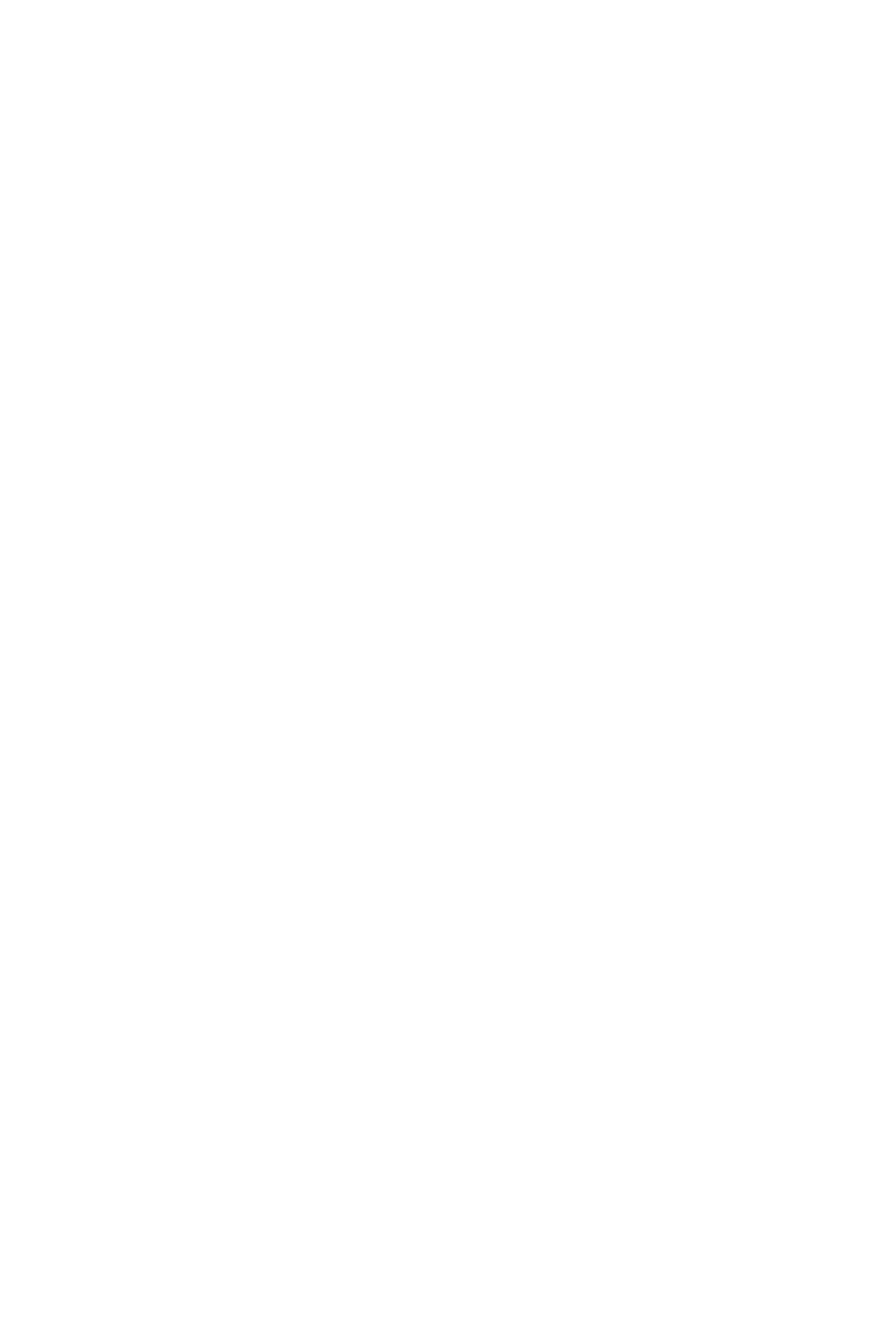
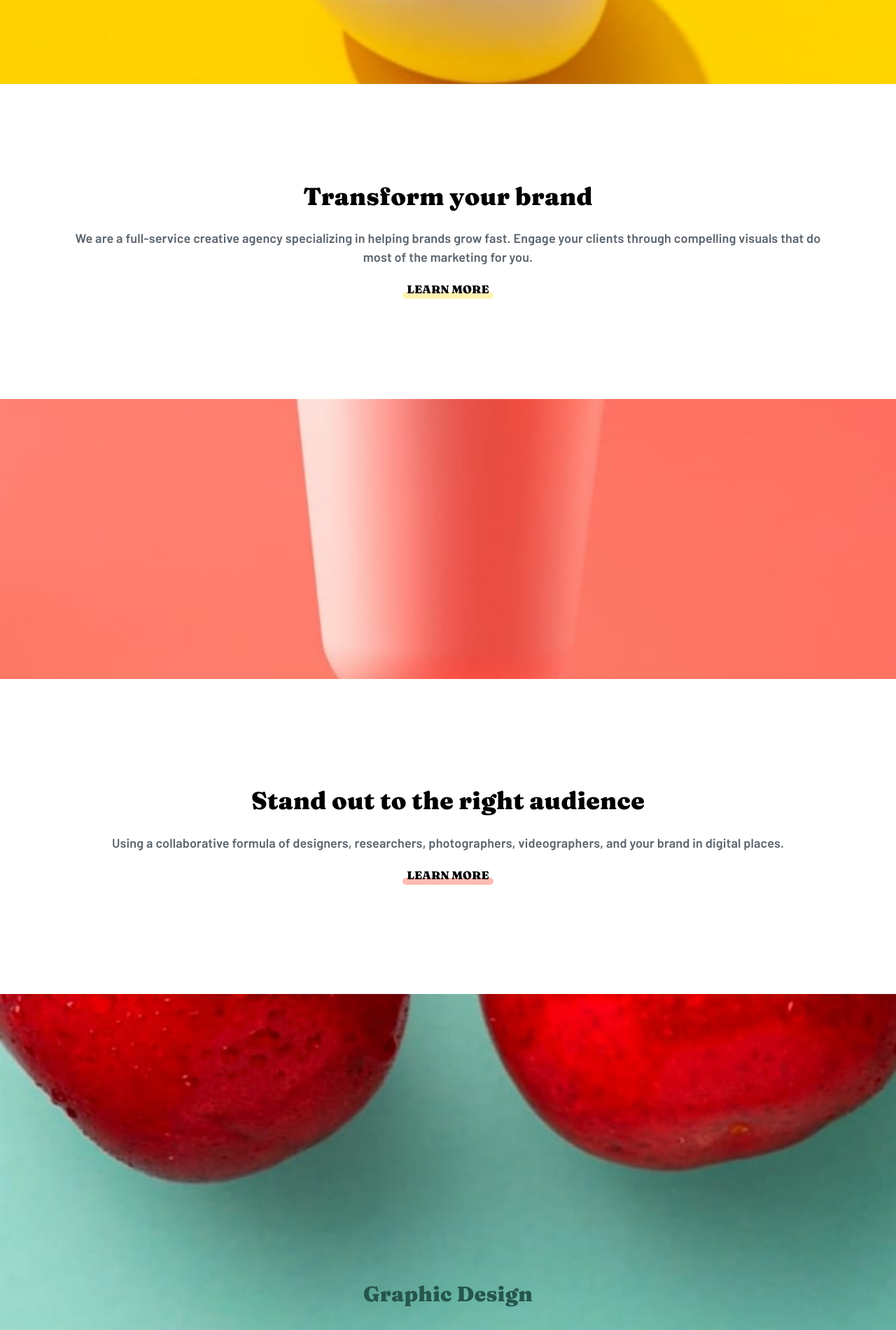
Before and after one commit to telnesito/sunnyside-landing-page, a React (Vite) app: page / in a window 1280 px wide. Shown: the part 880-2780 px from the top of the page at 70% size. Before the commit the page ends 800 px from the top, so only its background shows below. Built offline with nearby package versions, Linux system fonts and the light colour scheme.

Commit message:
info-section

```diff
--- a/src/App.jsx
+++ b/src/App.jsx
@@ -1,5 +1,8 @@
 import { Box } from '@mui/material'
 import Hero from './components/Hero'
+import Egg from './components/Egg'
+import Couple from './components/Couple'
+import Graphic from './components/Graphic'
 
 function App() {
 
@@ -11,6 +14,9 @@ function App() {
       bgcolor={'gray'}
     >
       <Hero />
+      <Egg />
+      <Couple />
+      <Graphic />
     </Box>
   )
 }
--- /dev/null
+++ b/src/components/Couple.jsx
@@ -0,0 +1,90 @@
+import { Box, Typography } from '@mui/material'
+import React from 'react'
+
+const Couple = () => {
+  return (
+    <Box
+      display={'flex'}
+      flexDirection={'column'}
+      width={'100%'}
+    >
+      <Box
+        width={'100%'}
+        height={'400px'}
+        sx={{
+          backgroundImage: 'url(./mobile/image-stand-out.jpg)',
+          backgroundPosition: 'center',
+          backgroundSize: 'cover',
+          backgroundRepeat: 'no-repeat'
+        }}
+      >
+      </Box>
+      <Box
+        width={'100%'}
+        height={'450px'}
+        display={'flex'}
+        alignItems={'center'}
+        justifyContent={'center'}
+        flexDirection={'column'}
+        gap={'20px'}
+        bgcolor={'white'}
+      >
+
+        <Typography
+          width={'90%'}
+          fontSize={'35px'}
+          fontWeight={'900'}
+          textAlign={'center'}
+          fontFamily={'Fraunces'}
+        >Stand out to the right audience</Typography>
+
+        <Typography
+          fontSize={'18px'}
+          color={'hsl(213, 9%, 39%)'}
+          width={'85%'}
+          textAlign={'center'}
+          fontFamily={'Barlow'}
+        >
+          Using a collaborative formula of designers, researchers, photographers, videographers, and your brand in digital places.
+        </Typography>
+
+        <Box
+          display={'flex'}
+          flexDirection={'column'}
+          alignItems={'center'}
+          sx={{
+            cursor: 'pointer'
+          }}
+        >
+          <Typography
+            zIndex={'2'}
+
+            fontWeight={'900'}
+            textAlign={'center'}
+            fontFamily={'Fraunces'}
+          >
+            LEARN MORE
+          </Typography>
+
+          <Box
+            zIndex={'1'}
+            position={'relative'}
+            top={'-8px'}
+            bgcolor={'hsl(7, 99%, 85%)'}
+            height={'10px'}
+            width={'110%'}
+            borderRadius={'25px'}
+          >
+
+
+          </Box>
+        </Box>
+
+      </Box>
+
+
+    </Box>
+  )
+}
+
+export default Couple
--- /dev/null
+++ b/src/components/Egg.jsx
@@ -0,0 +1,88 @@
+import { Box, Typography } from '@mui/material'
+import React from 'react'
+
+const Egg = () => {
+  return (
+    <Box
+      display={'flex'}
+      flexDirection={'column'}
+      width={'100%'}
+    >
+
+      <Box
+        width={'100%'}
+        height={'400px'}
+        sx={{
+          backgroundImage: 'url(./mobile/image-transform.jpg)',
+          backgroundPosition: 'center',
+          backgroundSize: 'cover',
+          backgroundRepeat: 'no-repeat'
+        }}
+      >
+      </Box>
+
+      <Box
+        width={'100%'}
+        height={'450px'}
+        display={'flex'}
+        alignItems={'center'}
+        justifyContent={'center'}
+        flexDirection={'column'}
+        gap={'20px'}
+        bgcolor={'white'}
+      >
+        <Typography
+          fontSize={'35px'}
+          fontWeight={'900'}
+          textAlign={'center'}
+          fontFamily={'Fraunces'}
+        >Transform your brand</Typography>
+
+        <Typography
+          fontSize={'18px'}
+          color={'hsl(213, 9%, 39%)'}
+          width={'85%'}
+          textAlign={'center'}
+          fontFamily={'Barlow'}
+        >
+          We are a full-service creative agency specializing in helping brands grow fast. Engage your clients through compelling visuals that do most of the marketing for you.
+        </Typography>
+
+        <Box
+          display={'flex'}
+          flexDirection={'column'}
+          alignItems={'center'}
+          sx={{
+            cursor: 'pointer'
+          }}
+        >
+          <Typography
+            zIndex={'2'}
+
+            fontWeight={'900'}
+            textAlign={'center'}
+            fontFamily={'Fraunces'}
+          >
+            LEARN MORE
+          </Typography>
+
+          <Box
+            zIndex={'1'}
+            position={'relative'}
+            top={'-8px'}
+            bgcolor={'hsl(51, 100%, 85%)'}
+            height={'10px'}
+            width={'110%'}
+            borderRadius={'25px'}
+          >
+
+
+          </Box>
+        </Box>
+      </Box>
+
+    </Box>
+  )
+}
+
+export default Egg
--- /dev/null
+++ b/src/components/Graphic.jsx
@@ -0,0 +1,108 @@
+import { Box, Typography } from '@mui/material'
+import React from 'react'
+
+const Graphic = () => {
+  return (
+    <Box
+      display={'flex'}
+      flexDirection={'column'}
+      width={'100%'}
+    >
+
+      <Box
+        display={'flex'}
+        alignItems={'center'}
+        justifyContent={'end'}
+        width={'100%'}
+        height={'500px'}
+        gap={'25px'}
+        flexDirection={'column'}
+        paddingBottom={'40px'}
+        sx={{
+          backgroundImage: 'url(./mobile/image-graphic-design.jpg)',
+          backgroundSize: 'cover',
+          backgroundPosition: 'center',
+          backgroundRepeat: 'no-repeat'
+        }}
+      >
+
+        <Box
+          display={'flex'}
+          flexDirection={'column'}
+          alignItems={'center'}
+          justifyContent={'center'}
+          gap={'25px'}
+          width={'90%'}
+        >
+          <Typography
+            color={'hsl(167, 40%, 24%)'}
+            fontFamily={'Fraunces'}
+            fontWeight={'900'}
+            fontSize={'30px'}
+
+          >Graphic Design</Typography>
+
+          <Typography
+            color={'hsl(167, 40%, 24%)'}
+
+            textAlign={'center'}
+            fontFamily={'Barlow'}
+
+          >
+            Great design makes you memorable. We deliver artwork that underscores your brand message and captures potential clients attention.
+          </Typography>
+        </Box>
+      </Box>
+
+      <Box
+        display={'flex'}
+        alignItems={'center'}
+        justifyContent={'end'}
+        width={'100%'}
+        height={'500px'}
+        gap={'25px'}
+        flexDirection={'column'}
+        paddingBottom={'40px'}
+        sx={{
+          backgroundImage: 'url(./mobile/image-photography.jpg)',
+          backgroundSize: 'cover',
+          backgroundPosition: 'center',
+          backgroundRepeat: 'no-repeat'
+        }}
+      >
+
+        <Box
+          display={'flex'}
+          flexDirection={'column'}
+          alignItems={'center'}
+          justifyContent={'center'}
+          gap={'25px'}
+          width={'90%'}
+        >
+          <Typography
+            color={'hsl(198, 62%, 26%)'}
+            fontFamily={'Fraunces'}
+            fontWeight={'900'}
+            fontSize={'30px'}
+
+          >Photography</Typography>
+
+          <Typography
+            color={'hsl(198, 62%, 26%)'}
+
+            textAlign={'center'}
+            fontFamily={'Barlow'}
+
+          >
+            Increase your credibility by getting the most stunning, hight-quality photos that improve your business image.
+          </Typography>
+        </Box>
+      </Box>
+
+
+
+    </Box>
+  )
+}
+
+export default Graphic
--- a/src/components/Hero.jsx
+++ b/src/components/Hero.jsx
@@ -31,7 +31,7 @@ const Hero = () => {
           fontSize={'40px'}
           width={'90%'}
           fontWeight={'900'}
-          letterSpacing={'8px'}
+          letterSpacing={'4px'}
 
           fontFamily={'Fraunces'}
           color={'white'}
```
